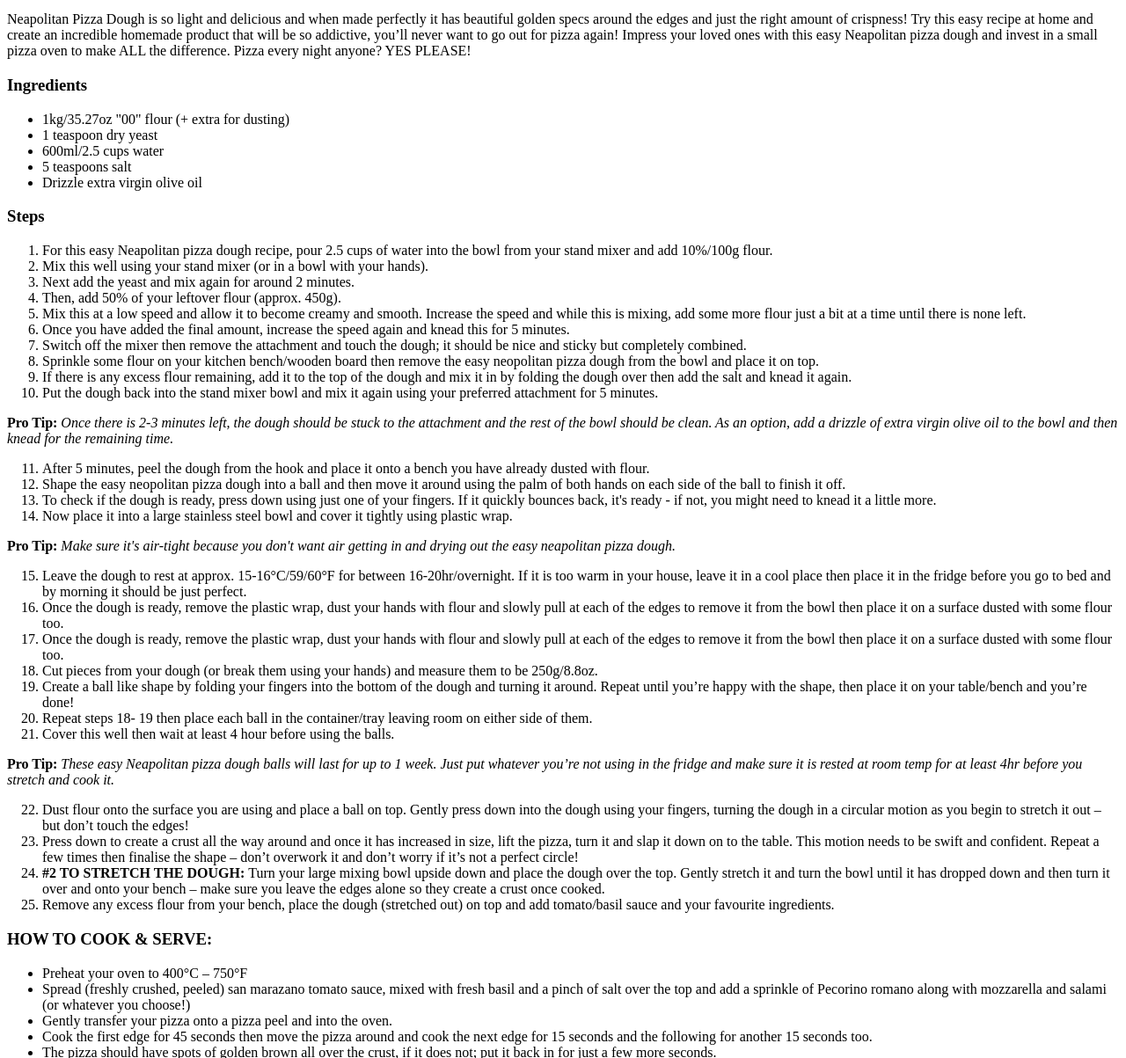
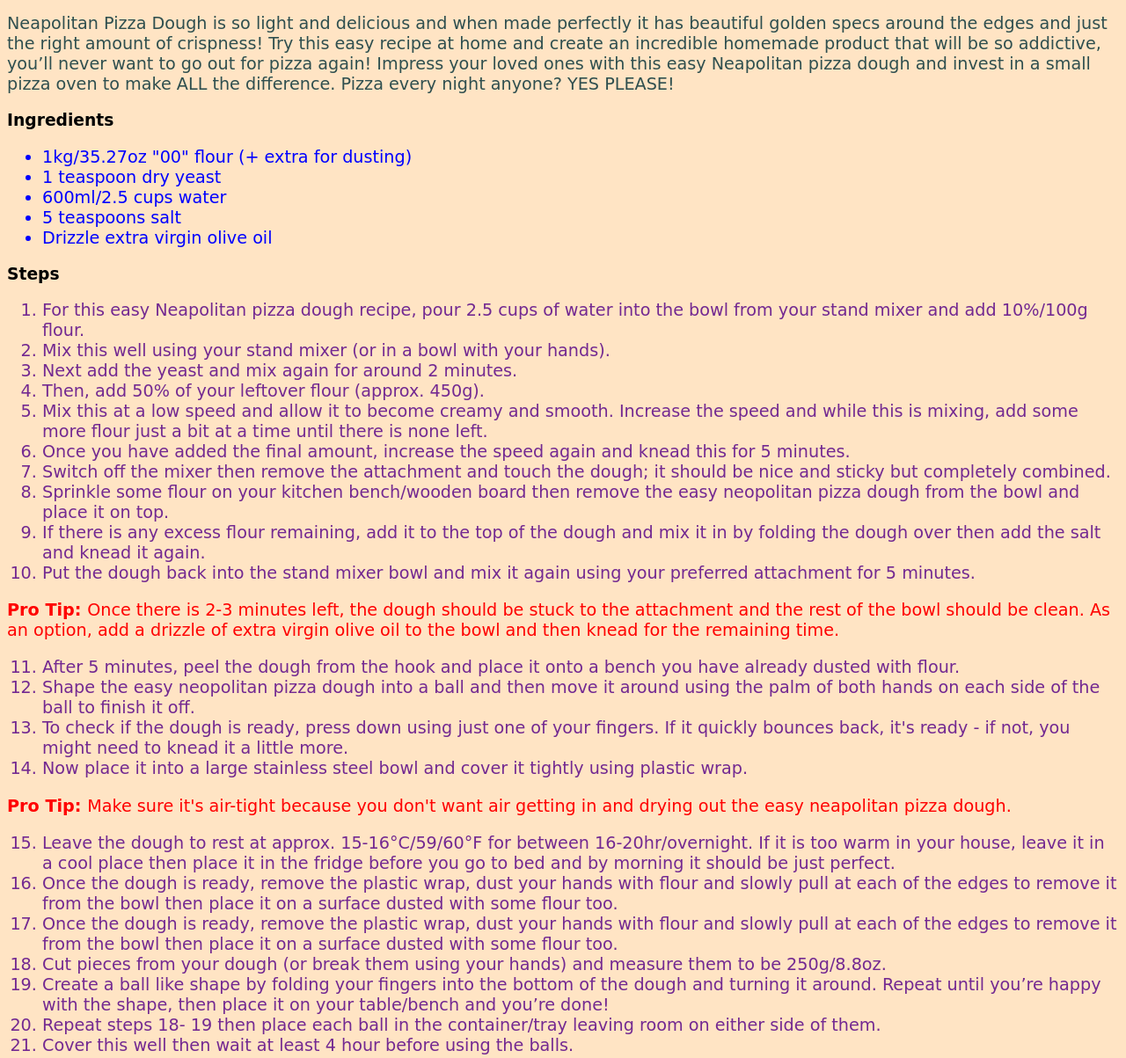
Before and after one commit to macgyve3/odin-recipes, a plain HTML site: page recipes/pizza.html in a window 1280 px wide. Shown: the part 420-1623 px from the top of the page at 88% size. Drawn offline with Linux system fonts and the light colour scheme.

Commit message:
Added CSS

```diff
--- a/recipes/pizza.html
+++ b/recipes/pizza.html
@@ -1,8 +1,11 @@
+<link rel="stylesheet" href="styles.css">
+<body>
 <h1>Homemade Neapolitan Pepperoni Pizza</h1>
 <img src="https://www.vincenzosplate.com/wp-content/uploads/2021/07/610x350-Photo-5_963-How-to-Make-NEAPOLITAN-PIZZA-DOUGH-for-Beginners-V1.jpg" alt="Fresh hot pizza">
 <h2>Description</h2>
-<p>Neapolitan Pizza Dough is so light and delicious and when made perfectly it has beautiful golden specs around the edges and just the right amount of crispness! Try this easy recipe at home and create an incredible homemade product that will be so addictive, you’ll never want to go out for pizza again! Impress your loved ones with this easy Neapolitan pizza dough and invest in a small pizza oven to make ALL the difference. Pizza every night anyone? YES PLEASE!</p>
+<p style="font-size: larger; color:darkslategray">Neapolitan Pizza Dough is so light and delicious and when made perfectly it has beautiful golden specs around the edges and just the right amount of crispness! Try this easy recipe at home and create an incredible homemade product that will be so addictive, you’ll never want to go out for pizza again! Impress your loved ones with this easy Neapolitan pizza dough and invest in a small pizza oven to make ALL the difference. Pizza every night anyone? YES PLEASE!</p>
 <h3>Ingredients</h3>
+<div class="ingredients">
     <ul>
         <li>1kg/35.27oz "00" flour (+ extra for dusting)</li>
         <li>1 teaspoon dry yeast</li>
@@ -10,7 +13,9 @@
         <li>5 teaspoons salt</li>
         <li>Drizzle extra virgin olive oil</li>
      </ul>
+</div>
 <h3>Steps</h3>
+<div class="steps">
     <ol>
         <li>For this easy Neapolitan pizza dough recipe, pour 2.5 cups of water into the bowl from your stand mixer and add 10%/100g flour.</li>
         <li>Mix this well using your stand mixer (or in a bowl with your hands).</li>
@@ -23,14 +28,18 @@
         <li>If there is any excess flour remaining, add it to the top of the dough and mix it in by folding the dough over then add the salt and knead it again.</li>
         <li>Put the dough back into the stand mixer bowl and mix it again using your preferred attachment for 5 minutes.</li>
     </ol>
-    <p><strong>Pro Tip: </strong><em>Once there is 2-3 minutes left, the dough should be stuck to the attachment and the rest of the bowl should be clean. As an option, add a drizzle of extra virgin olive oil to the bowl and then knead for the remaining time.</em></p>
+</div>
+    <p class="protip"><strong>Pro Tip: </strong>Once there is 2-3 minutes left, the dough should be stuck to the attachment and the rest of the bowl should be clean. As an option, add a drizzle of extra virgin olive oil to the bowl and then knead for the remaining time.</p>
+    <div class="steps">
         <ol>
             <li value="11">After 5 minutes, peel the dough from the hook and place it onto a bench you have already dusted with flour.</li>
             <li>Shape the easy neopolitan pizza dough into a ball and then move it around using the palm of both hands on each side of the ball to finish it off.</li>
             <li>To check if the dough is ready, press down using just one of your fingers. If it quickly bounces back, it's ready - if not, you might need to knead it a little more.</li>
             <li>Now place it into a large stainless steel bowl and cover it tightly using plastic wrap.</li>
         </ol>
-<p><strong>Pro Tip: </strong><em>Make sure it's air-tight because you don't want air getting in and drying out the easy neapolitan pizza dough.</em></p>
+    </div>
+<p class="protip"><strong>Pro Tip: </strong>Make sure it's air-tight because you don't want air getting in and drying out the easy neapolitan pizza dough.</p>
+<div class="steps">
     <ol>
         <li value="15">Leave the dough to rest at approx. 15-16°C/59/60°F for between 16-20hr/overnight. If it is too warm in your house, leave it in a cool place then place it in the fridge before you go to bed and by morning it should be just perfect.</li>
         <li>Once the dough is ready, remove the plastic wrap, dust your hands with flour and slowly pull at each of the edges to remove it from the bowl then place it on a surface dusted with some flour too.</li>
@@ -40,15 +49,18 @@
         <li>Repeat steps 18- 19 then place each ball in the container/tray leaving room on either side of them.</li>
         <li>Cover this well then wait at least 4 hour before using the balls.</li>
     </ol>
-<p><strong>Pro Tip: </strong><em>These easy Neapolitan pizza dough balls will last for up to 1 week. Just put whatever you’re not using in the fridge and make sure it is rested at room temp for at least 4hr before you stretch and cook it.</em></p>
+</div>
+<p class="protip"><strong>Pro Tip: </strong>These easy Neapolitan pizza dough balls will last for up to 1 week. Just put whatever you’re not using in the fridge and make sure it is rested at room temp for at least 4hr before you stretch and cook it.</p>
+<div class="steps">
     <ol>
         <li value="22">Dust flour onto the surface you are using and place a ball on top. Gently press down into the dough using your fingers, turning the dough in a circular motion as you begin to stretch it out – but don’t touch the edges!</li>
         <li>Press down to create a crust all the way around and once it has increased in size, lift the pizza, turn it and slap it down on to the table. This motion needs to be swift and confident. Repeat a few times then finalise the shape – don’t overwork it and don’t worry if it’s not a perfect circle!</li>
-    <li><strong>#2 TO STRETCH THE DOUGH: </strong>Turn your large mixing bowl upside down and place the dough over the top. Gently stretch it and turn the bowl until it has dropped down and then turn it over and onto your bench – make sure you leave the edges alone so they create a crust once cooked.</li>
+        <li><strong>TO STRETCH THE DOUGH: </strong>Turn your large mixing bowl upside down and place the dough over the top. Gently stretch it and turn the bowl until it has dropped down and then turn it over and onto your bench – make sure you leave the edges alone so they create a crust once cooked.</li>
         <li>Remove any excess flour from your bench, place the dough (stretched out) on top and add tomato/basil sauce and your favourite ingredients.</li>
-
     </ol>
+</div>
 <h3>HOW TO COOK & SERVE:</h3>
+<div class="cooknserve">
     <ul>
         <li>Preheat your oven to 400°C – 750°F</li>
         <li>Spread (freshly crushed, peeled) san marazano tomato sauce, mixed with fresh basil and a pinch of salt over the top and add a sprinkle of Pecorino romano along with mozzarella and salami (or whatever you choose!)</li>
@@ -57,3 +69,5 @@
         <li>The pizza should have spots of golden brown all over the crust, if it does not; put it back in for just a few more seconds.</li>
         <li>Let it rest for a minute or so – <strong>slice and enjoy!!</strong></li>
     </ul>
+</div>
+</body>
--- /dev/null
+++ b/recipes/styles.css
@@ -0,0 +1,24 @@
+body {
+    font-family: cursive;
+    background-color: bisque;
+}
+
+.ingredients {
+    font-size: larger ;
+    color: blue;
+}
+
+.steps {
+    font-size: larger ;
+    color: rgb(115, 41, 145);
+}
+
+.protip {
+    font-size: larger ;
+    color: red;
+}
+
+.cooknserve {
+    font-size: larger ;
+    color: brown;
+}
```
Lines whose indentation alone changed are shown as unchanged.
